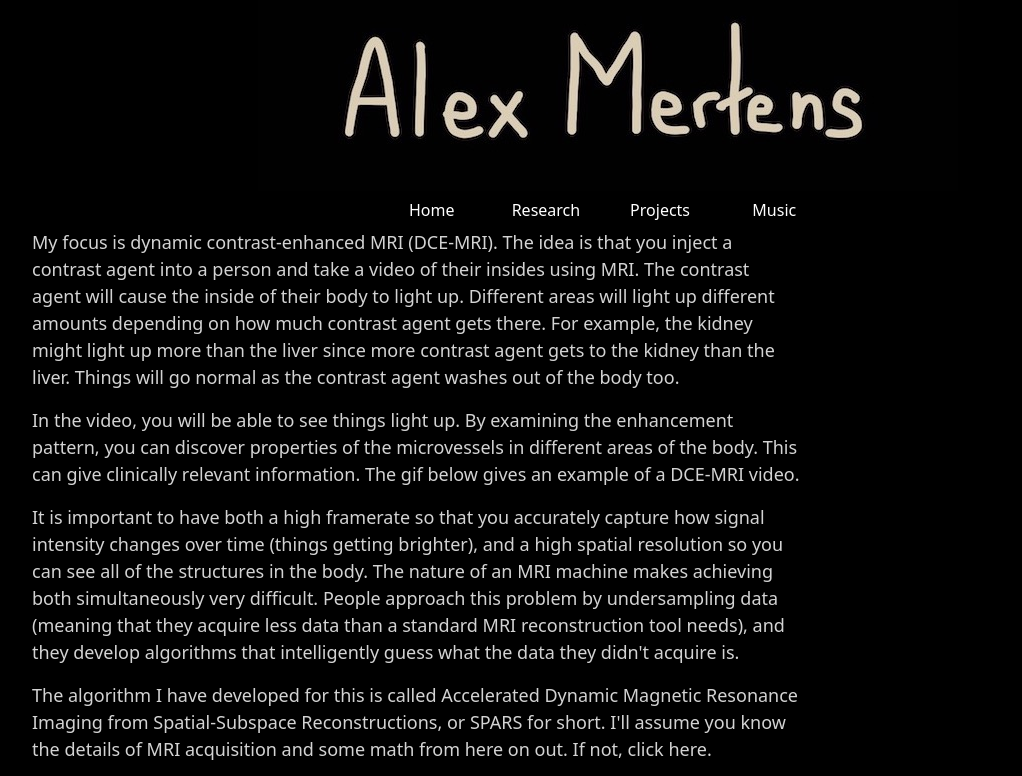
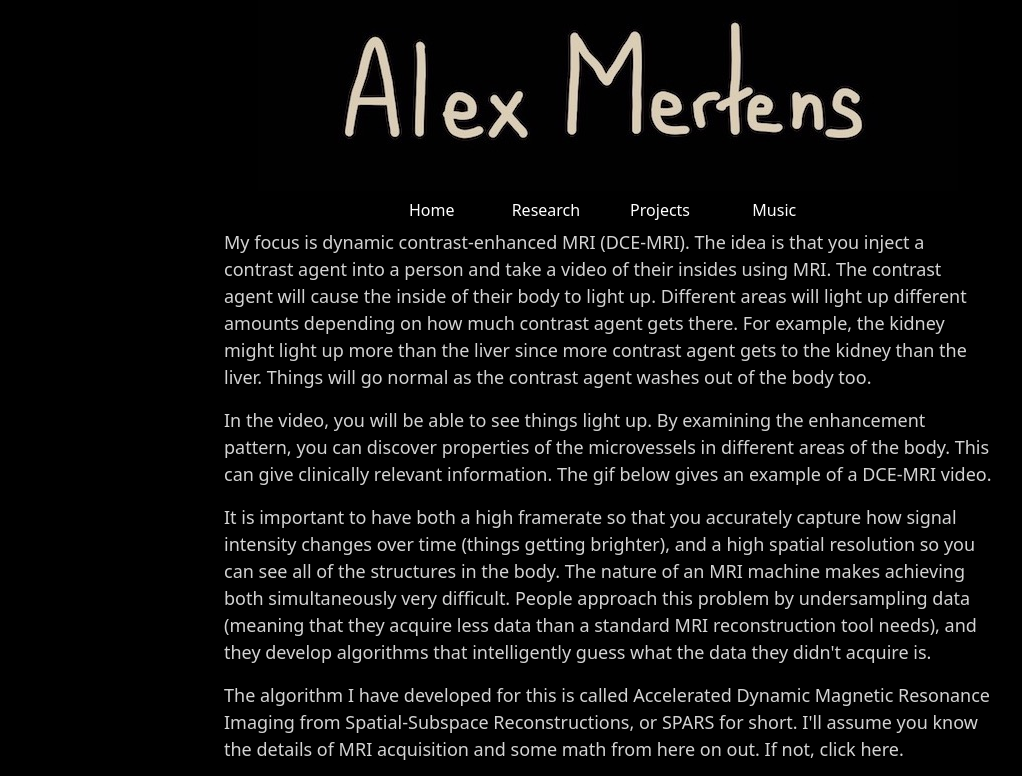
Before and after one commit to MertTens/merttens.github.io, a website: page spars.html in a window 1280 px wide. Shown: the top 776 px of the page, without its empty margins (32-1054 px from the left). Drawn offline with nearby package versions, Linux system fonts and the light colour scheme; some packages are replaced by stand-ins of ours.

Commit message:
Initial commit

```diff
--- a/style.css
+++ b/style.css
@@ -140,6 +140,6 @@ a:hover {
     color: #D3D3D3; /* Change the text color to white on hover */
     font-size: 18px; /* Set the font size */
     max-width: 60%; /* Set the maximum width you desire */
-    margin-left: 5%; /* Center the element horizontally */
-    margin-right: 5%; /* Center the element horizontally */
+    margin-left: auto;
+    margin-right: auto;
 }
```
